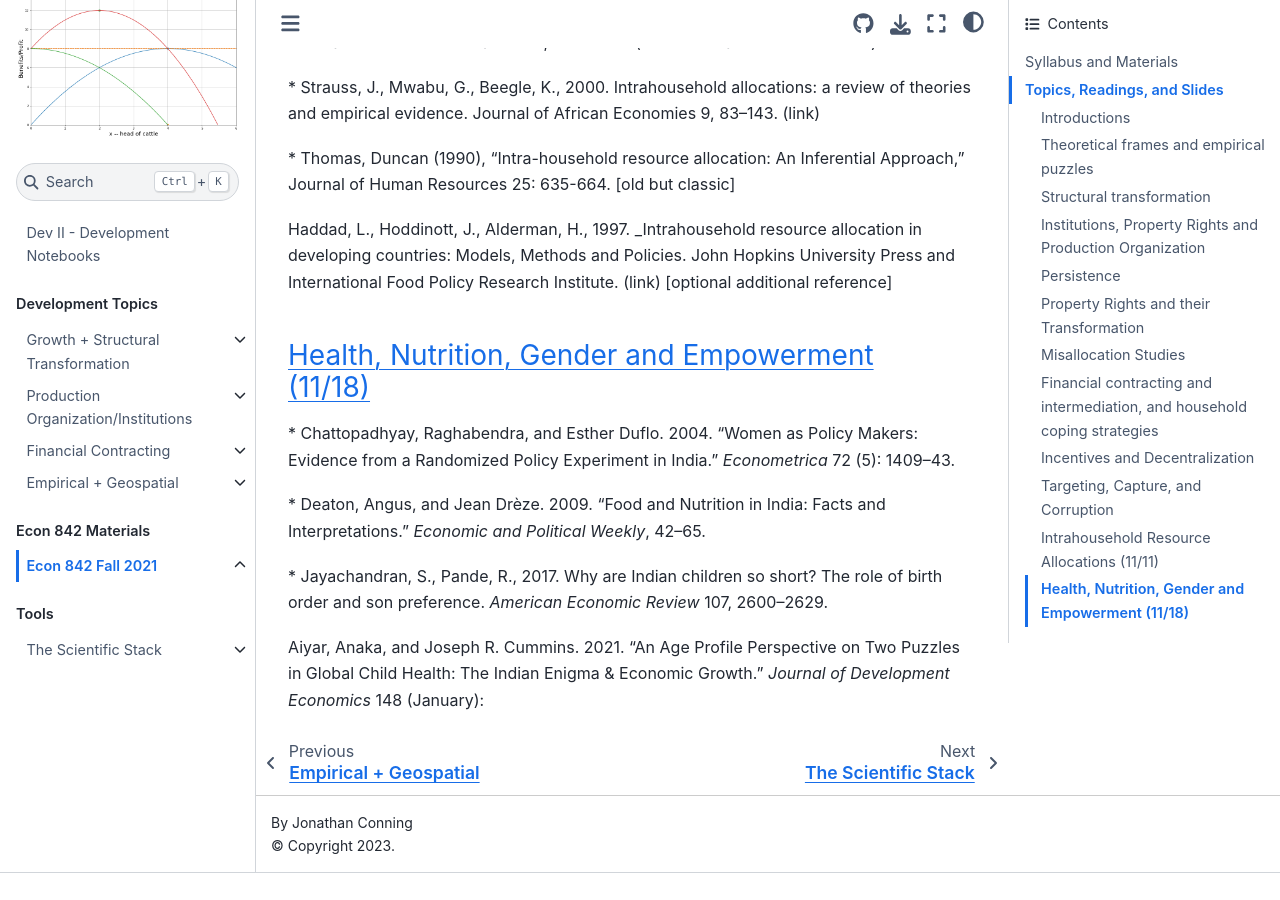
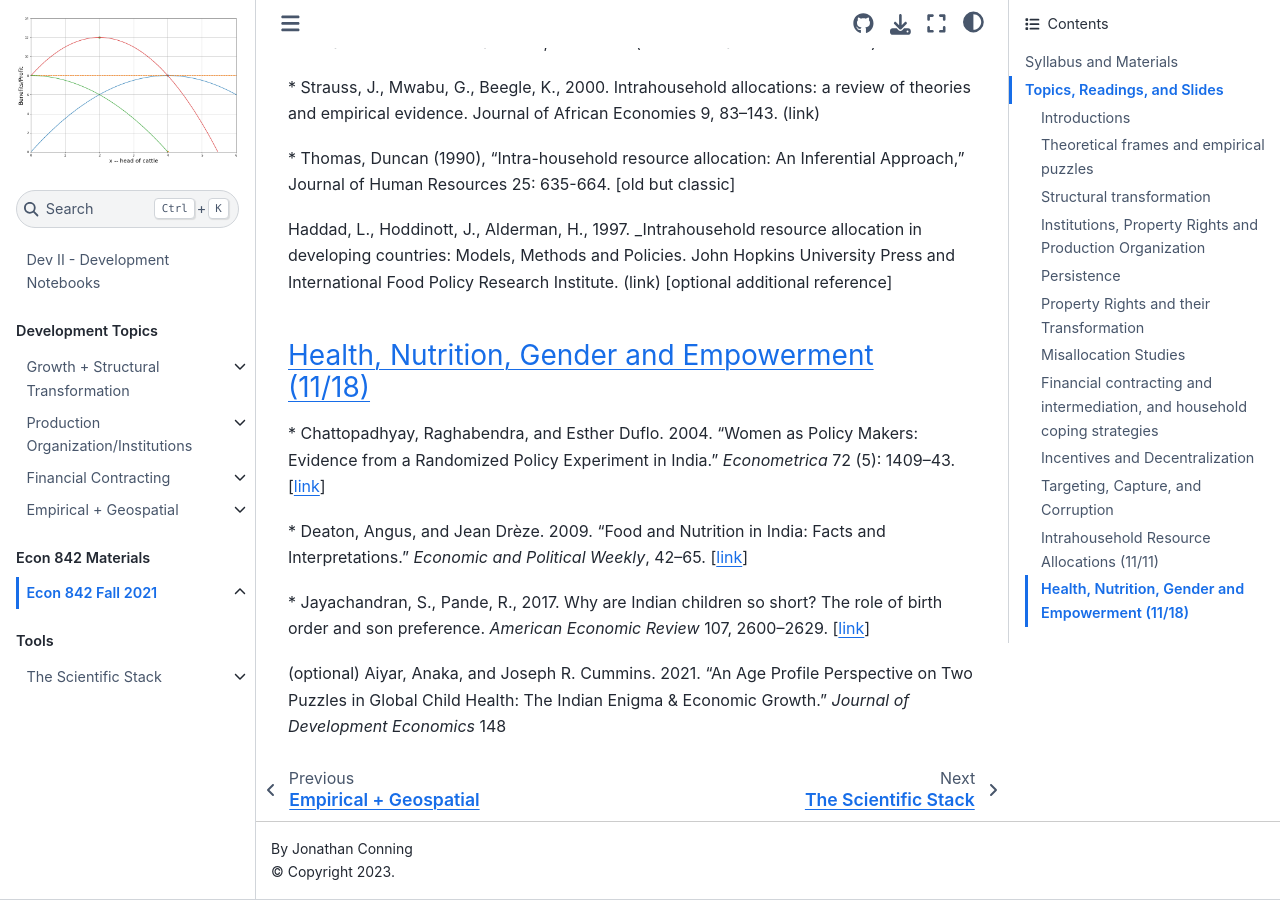
Before and after one commit to jhconning/DevII, a Jupyter Book: the page built from course/classf21.md, in a window 1280 px wide and 900 px high, scrolled down 5761 px. Built offline with Jupyter Book 1.0.4 settings and Sphinx 7.4.7 and the Sphinx Book theme 1.1.4, drawn with Linux system fonts in a browser that asks for light colours; pages that are not in the unit, such as notebooks, are missing from menus; before the commit the page ends 6634 px from its top, so only the background shows below that.

Commit message:
11/18 class readings

```diff
--- a/course/classf21.md
+++ b/course/classf21.md
@@ -174,10 +174,11 @@
 
 ### Health, Nutrition, Gender and Empowerment (11/18)
 
-\* Chattopadhyay, Raghabendra, and Esther Duflo. 2004. “Women as Policy Makers: Evidence from a Randomized Policy Experiment in India.” _Econometrica_ 72 (5): 1409–43.
 
-\* Deaton, Angus, and Jean Drèze. 2009. “Food and Nutrition in India: Facts and Interpretations.” _Economic and Political Weekly_, 42–65.
+\* Chattopadhyay, Raghabendra, and Esther Duflo. 2004. “Women as Policy Makers: Evidence from a Randomized Policy Experiment in India.” _Econometrica_ 72 (5): 1409–43. [[link](https://ezproxy.gc.cuny.edu/login?&url=https://www.jstor.org/openurl?sid=primo&au=Chattopadhyay%2C+Raghabendra&volume=72&date=2004&spage=1409&issn=00129682&issue=5)]
 
-\* Jayachandran, S., Pande, R., 2017. Why are Indian children so short? The role of birth order and son preference. _American Economic Review_ 107, 2600–2629.
+\* Deaton, Angus, and Jean Drèze. 2009. “Food and Nutrition in India: Facts and Interpretations.” _Economic and Political Weekly_, 42–65.  [[link](https://drive.google.com/file/d/12IO1hNnGi3ZaVf_hb71KhQdculo-ZXo4/view?usp=sharing)]
 
-Aiyar, Anaka, and Joseph R. Cummins. 2021. “An Age Profile Perspective on Two Puzzles in Global Child Health: The Indian Enigma & Economic Growth.” _Journal of Development Economics_ 148 (January):
+\* Jayachandran, S., Pande, R., 2017. Why are Indian children so short? The role of birth order and son preference. _American Economic Review_ 107, 2600–2629.  [[link](https://drive.google.com/file/d/12UIpOvSo5Lem0AP3yDZ2aIzGUIKRcLx8/view?usp=sharing)]
+
+(optional) Aiyar, Anaka, and Joseph R. Cummins. 2021. “An Age Profile Perspective on Two Puzzles in Global Child Health: The Indian Enigma & Economic Growth.” _Journal of Development Economics_ 148
```
